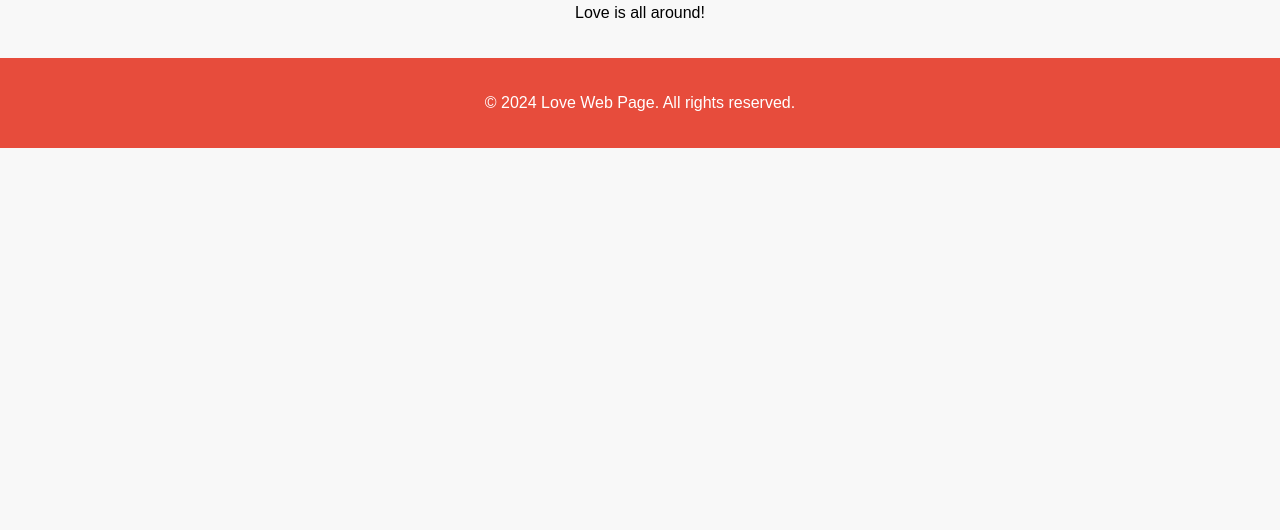
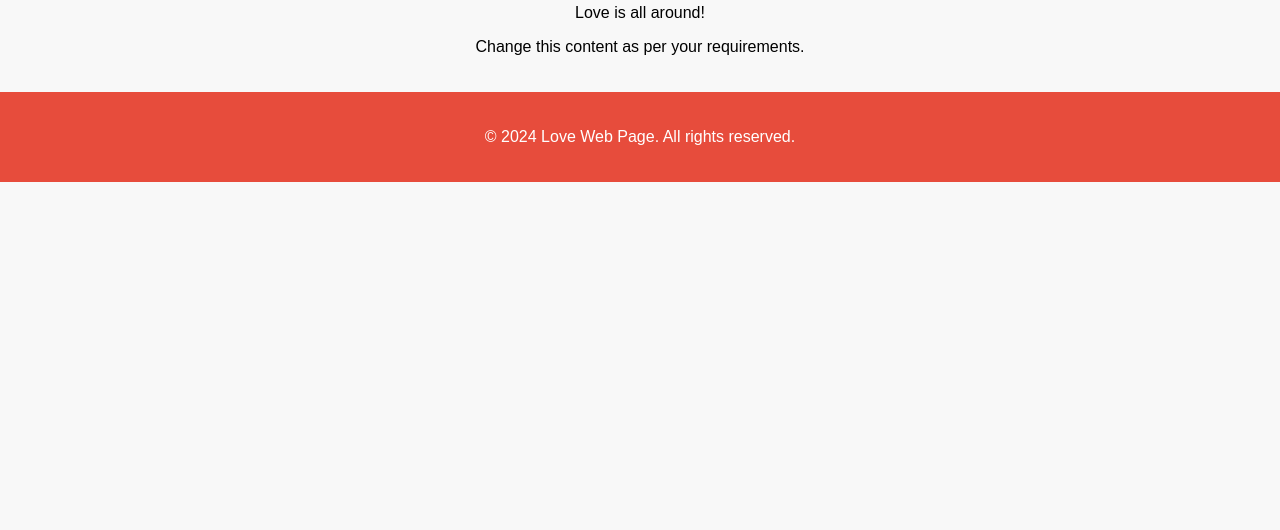
Before and after one commit to Abdullah161012/Nafi, a website: page src/index.html in a window 1280 px wide. Shown: the part 270-800 px from the top of the page. Drawn offline with Linux system fonts and the light colour scheme.

Commit message:
Update index.html

```diff
--- a/src/index.html
+++ b/src/index.html
@@ -3,7 +3,7 @@
 <head>
     <meta charset="UTF-8">
     <meta name="viewport" content="width=device-width, initial-scale=1.0">
-    <title>Love Web Page</title>
+    <title>Spread Love</title>
     <style>
         body {
             font-family: Arial, sans-serif;
@@ -40,6 +40,7 @@
     <main>
         <div class="heart">❤️</div>
         <p>Love is all around!</p>
+        <p>Change this content as per your requirements.</p>
     </main>
     <footer>
         <p>&copy; 2024 Love Web Page. All rights reserved.</p>
```
